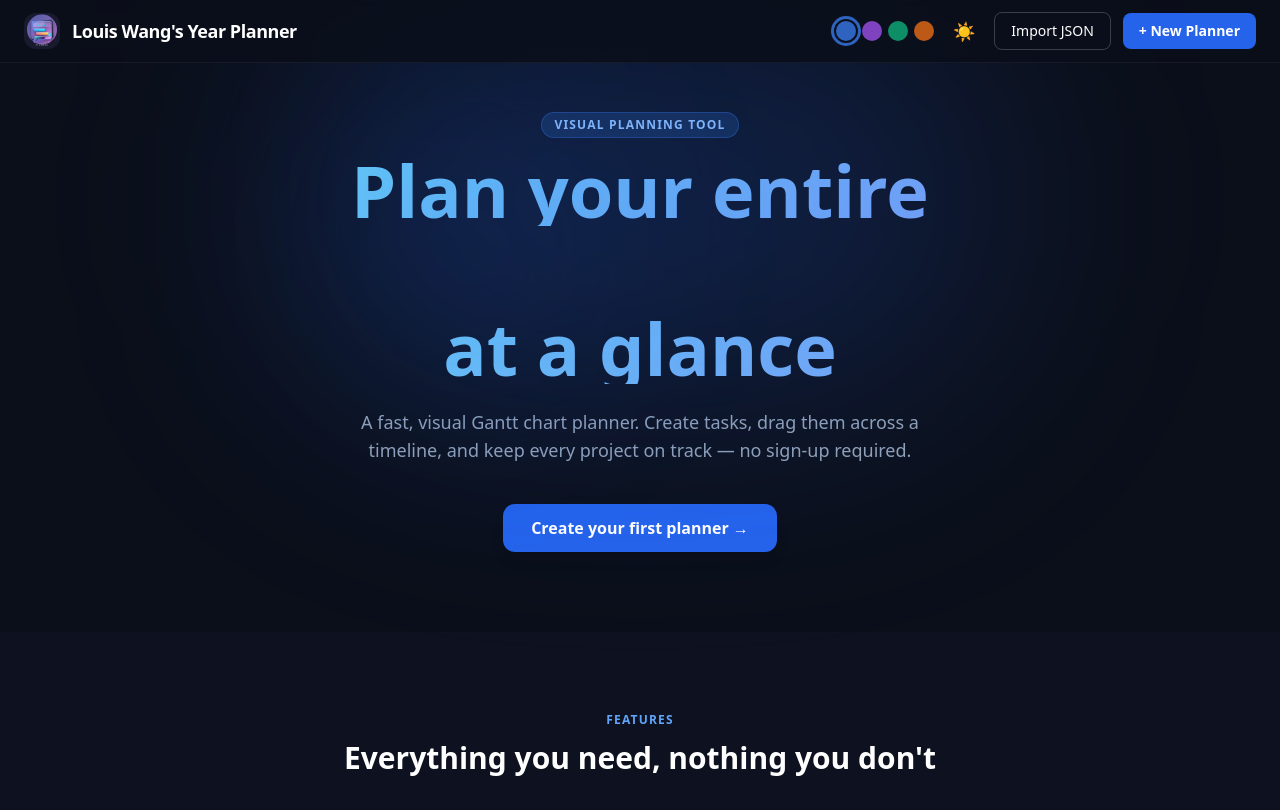
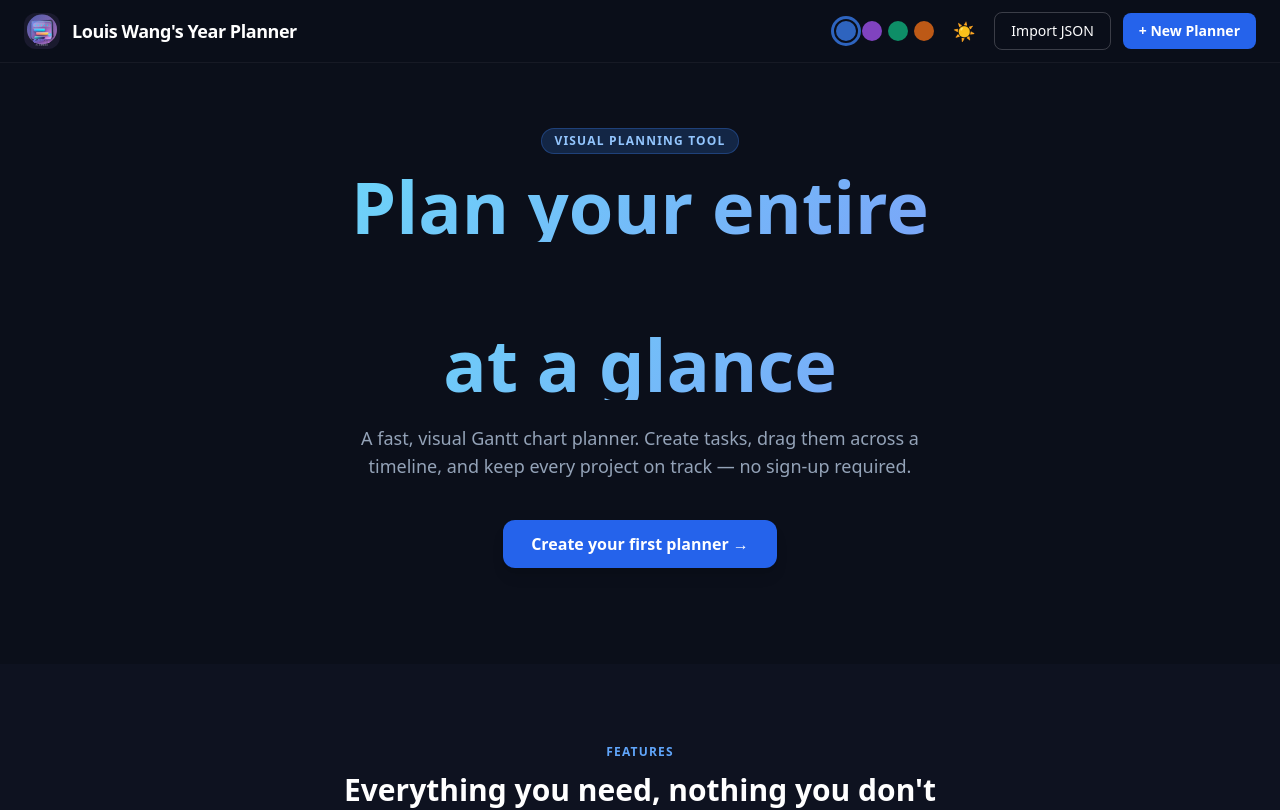
Before and after one commit to Louisw123451/Louis-Wang-s-Year-Planner, a React (Create React App) app: page / in a window 1280 px wide. Shown: the top 810 px of the page. Built offline with nearby package versions, Linux system fonts and the light colour scheme.

Commit message:
Fix hero headline display on Chrome/wider screens

```diff
--- a/src/LandingPage.js
+++ b/src/LandingPage.js
@@ -253,24 +253,23 @@ export default function LandingPage({ onOpen }) {
 
 
       {/* 鈹€鈹€ HERO 鈹€鈹€ */}
-      <section className={`relative flex flex-col items-center justify-center text-center pt-28 pb-20 px-6 ${isDark ? '' : 'bg-gradient-to-b from-white to-slate-100'}`}>
+      <section className={`relative flex flex-col items-center justify-center text-center pt-32 pb-24 px-6 overflow-hidden ${isDark ? '' : 'bg-gradient-to-b from-white to-slate-100'}`}>
         {/* glow blobs */}
-        <div className="absolute top-0 left-1/2 -translate-x-1/2 w-[700px] h-[400px] rounded-full blur-[120px] pointer-events-none" style={{ backgroundColor: accentCfg.glow }} />
-        <div className="absolute top-24 left-1/4 w-[300px] h-[300px] rounded-full blur-[100px] pointer-events-none opacity-50" style={{ backgroundColor: accentCfg.glow }} />
+        <div className="absolute top-0 left-1/2 -translate-x-1/2 w-[600px] h-[300px] rounded-full blur-[100px] pointer-events-none -z-10" style={{ backgroundColor: accentCfg.glow }} />
+        <div className="absolute top-20 left-1/4 w-[250px] h-[250px] rounded-full blur-[80px] pointer-events-none opacity-40 -z-10" style={{ backgroundColor: accentCfg.glow }} />
 
         <span className={`inline-block mb-4 px-3 py-1 rounded-full text-xs font-semibold border tracking-widest uppercase ${isDark ? 'bg-blue-500/20 text-blue-300 border-blue-500/30' : 'bg-blue-100 text-blue-600 border-blue-300'}`}>
           Visual Planning Tool
         </span>
 
         {/* Animated headline */}
-        <h1 className="text-6xl sm:text-7xl font-extrabold leading-tight mb-6 text-center w-full">
+        <h1 className="text-5xl sm:text-6xl md:text-7xl font-extrabold leading-tight mb-6 text-center w-full">
           <span
             className="hero-gradient-text text-transparent block"
             style={{ backgroundImage: `linear-gradient(135deg, ${accentCfg.from}, ${accentCfg.via}, ${accentCfg.to})` }}
           >
             Plan your entire
           </span>
-          {/* rotating word — own centered line so layout never shifts */}
           <span className="block text-center" style={{ minHeight: '1.2em' }}>
             <span
               key={wordIdx}
--- a/src/index.css
+++ b/src/index.css
@@ -35,6 +35,7 @@ body {
 .word-cycle {
   display: inline-block;
   animation: wordIn 3s ease-in-out infinite;
+  white-space: nowrap;
 }
 
 /* ── Google Translate widget dark-mode overrides ── */
```
